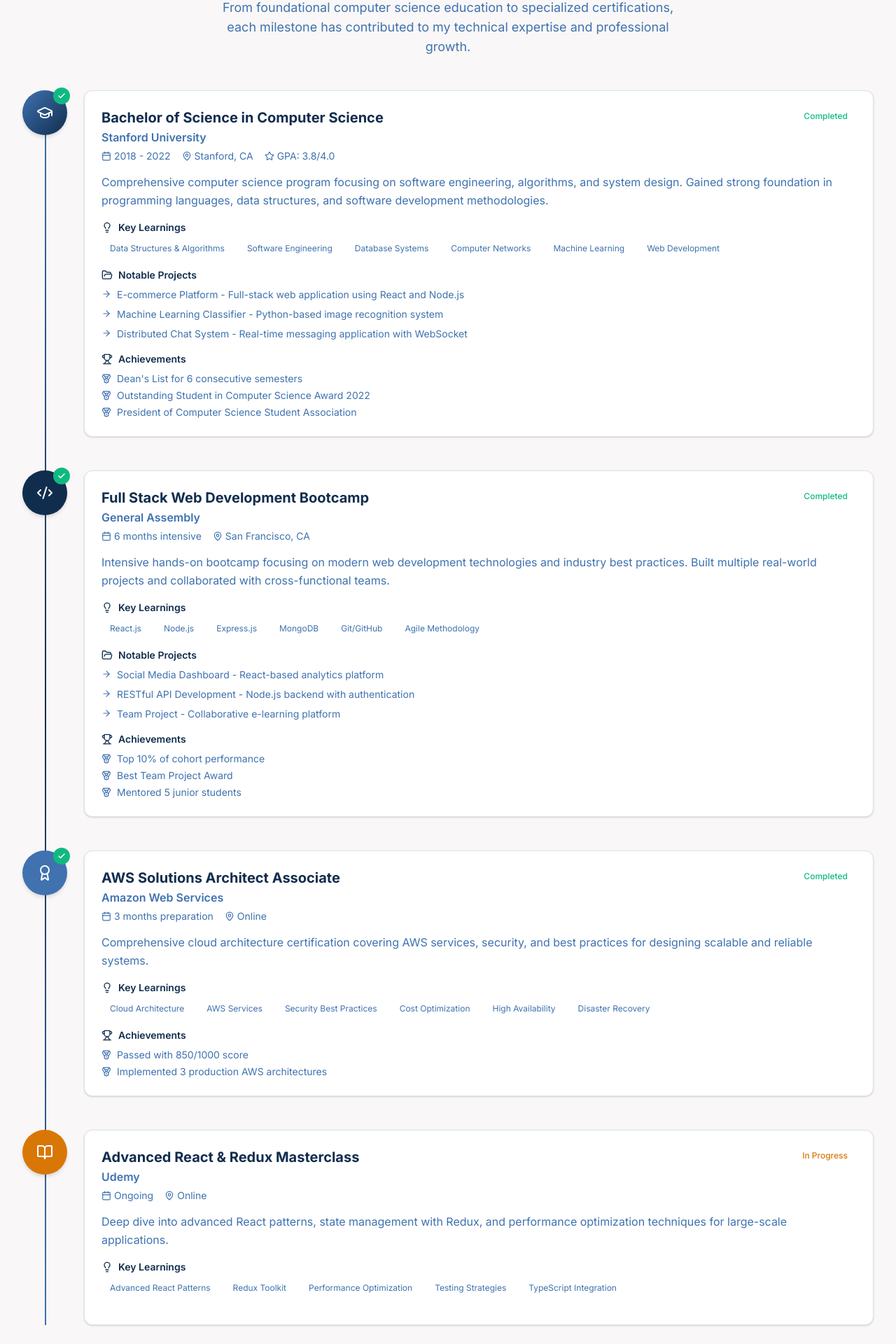
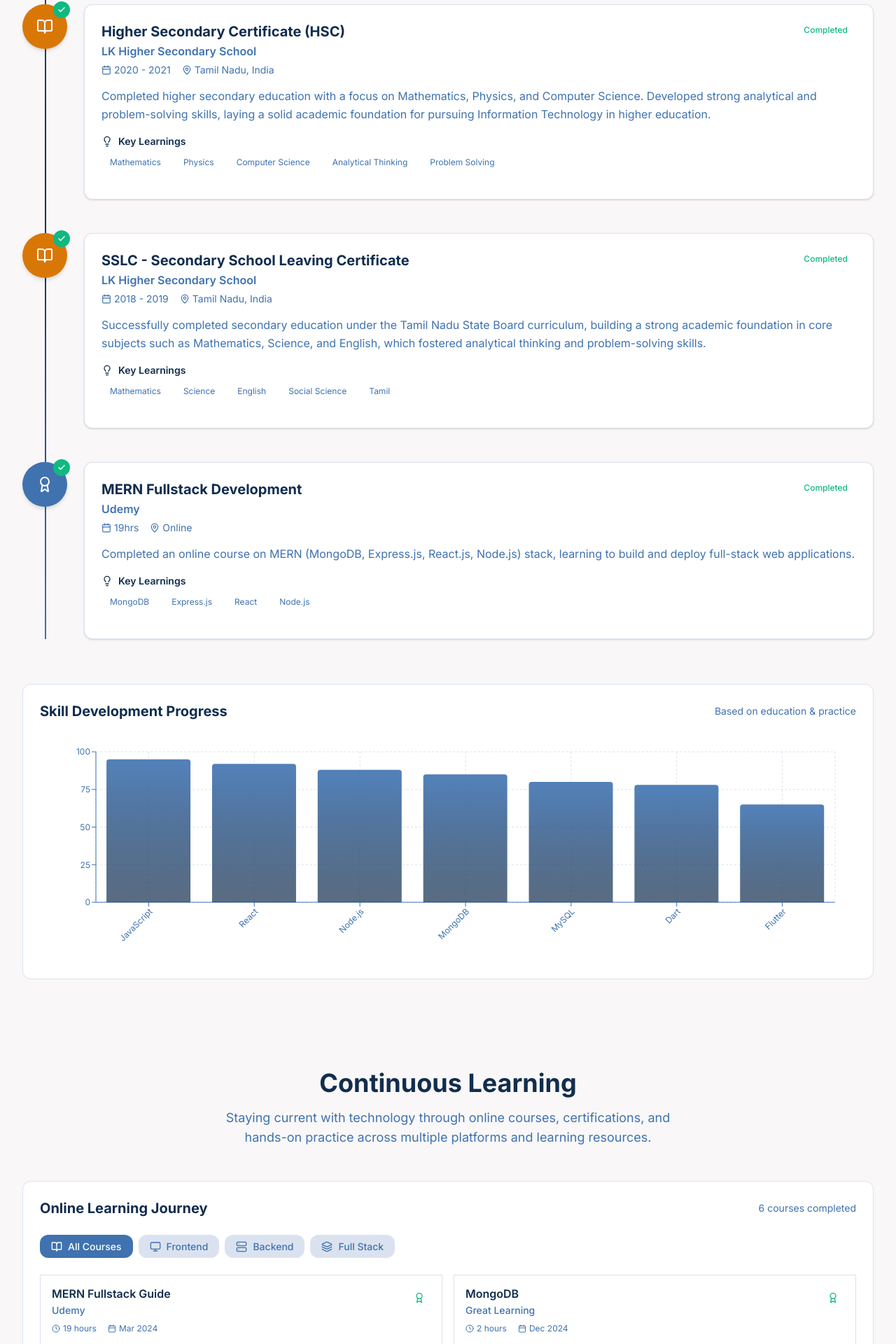
Before and after one commit to ifthikar2267/portfolio, a React (Vite) app: page /education in a window 1280 px wide. Shown: the part 815-2735 px from the top of the page at 70% size. Built offline with nearby package versions, Linux system fonts and the light colour scheme.

Commit message:
education

```diff
--- a/src/pages/education/components/EducationTimeline.jsx
+++ b/src/pages/education/components/EducationTimeline.jsx
@@ -13,13 +13,15 @@
             <div className="relative z-10 flex-shrink-0">
               <div className={`w-16 h-16 rounded-full flex items-center justify-center shadow-brand-lg ${
                 item?.type === 'degree' ? 'gradient-primary' :
-                item?.type === 'bootcamp' ? 'bg-secondary' :
+                item?.type === 'HSC' ? 'bg-secondary' :
+                item?.type === 'SSLC' ? 'bg-secondary' :
                 item?.type === 'certification'? 'bg-accent' : 'bg-warning'
               }`}>
                 <Icon
                   name={
                     item?.type === 'degree' ? 'GraduationCap' :
-                    item?.type === 'bootcamp' ? 'Code2' :
+                    item?.type === 'HSC' ? 'Code2' :
+                    item?.type === 'SSLC' ? 'Code2' :
                     item?.type === 'certification'? 'Award' : 'BookOpen'
                   }
                   size={24}
--- a/src/pages/education/components/OnlineLearningSection.jsx
+++ b/src/pages/education/components/OnlineLearningSection.jsx
@@ -9,8 +9,7 @@
     { id: 'all', name: 'All Courses', icon: 'BookOpen' },
     { id: 'frontend', name: 'Frontend', icon: 'Monitor' },
     { id: 'backend', name: 'Backend', icon: 'Server' },
-    { id: 'fullstack', name: 'Full Stack', icon: 'Layers' },
-    { id: 'devops', name: 'DevOps', icon: 'Settings' }
+    { id: 'fullstack', name: 'Full Stack', icon: 'Layers' }
   ];
 
   const filteredCourses = selectedCategory === 'all'
@@ -31,7 +30,7 @@
           <button
             key={category?.id}
             onClick={() => setSelectedCategory(category?.id)}
-            className={`flex items-center space-x-2 px-4 py-2 rounded-lg text-sm font-medium transition-all duration-200 ${
+            className={`flex items-center rounded-xl space-x-2 px-4 py-2 rounded-lg text-sm font-medium transition-all duration-200 ${
               selectedCategory === category?.id
                 ? 'bg-primary text-white shadow-sm'
                 : 'bg-muted text-muted-foreground hover:bg-muted/80 hover:text-foreground'
@@ -83,7 +82,7 @@
             {/* Skills Learned */}
             <div className="mb-3">
               <div className="flex flex-wrap gap-1">
-                {course?.skills?.slice(0, 3)?.map((skill, idx) => (
+                {course?.skills?.slice(0, 4)?.map((skill, idx) => (
                   <span
                     key={idx}
                     className="px-2 py-1 bg-accent/10 text-accent text-xs rounded"
@@ -91,7 +90,7 @@
                     {skill}
                   </span>
                 ))}
-                {course?.skills?.length > 3 && (
+                {course?.skills?.length > 4 && (
                   <span className="px-2 py-1 bg-muted text-muted-foreground text-xs rounded">
                     +{course?.skills?.length - 3} more
                   </span>
@@ -116,18 +115,24 @@
             {/* Action Buttons */}
             <div className="flex items-center justify-between">
               <div className="flex items-center space-x-2">
-                <div className="flex items-center space-x-1">
+                {/* <div className="flex items-center space-x-1">
                   <Icon name="Star" size={14} className="text-warning" />
                   <span className="text-sm text-muted-foreground">{course?.rating}</span>
-                </div>
+                </div> */}
               </div>
 
-              {course?.hasCertificate && (
-                <Button variant="outline" size="xs">
-                  <Icon name="ExternalLink" size={12} className="mr-1" />
-                  View Certificate
-                </Button>
-              )}
+              {course?.hasCertificate && course?.certificateLink && (
+                  <Button
+                    variant="outline"
+                    size="xs"
+                    className='rounded-xl'
+                    onClick={() => window.open(course.certificateLink, "_blank")}
+                  >
+                    <Icon name="ExternalLink" size={12} className="mr-1" />
+                    View Certificate
+                  </Button>
+                )}
+
             </div>
           </div>
         ))}
--- a/src/pages/education/index.jsx
+++ b/src/pages/education/index.jsx
@@ -13,75 +13,55 @@
     {
       id: 1,
       type: 'degree',
-      title: 'Bachelor of Science in Computer Science',
-      institution: 'Stanford University',
-      duration: '2018 - 2022',
-      location: 'Stanford, CA',
-      gpa: '3.8/4.0',
+      title: 'B-Tech Information Technology',
+      institution: 'Mohamed Sathak AJ College of Engineering',
+      duration: '2021 - 2025',
+      location: 'Chennai, TN',
+      gpa: '8.0',
       status: 'completed',
       isCompleted: true,
-      description: `Comprehensive computer science program focusing on software engineering, algorithms, and system design. Gained strong foundation in programming languages, data structures, and software development methodologies.`,
+      description: `Pursued a comprehensive curriculum in Information Technology covering software development, database management, and emerging technologies. Developed strong problem-solving skills through academic projects, and hands-on experience, building a solid foundation for a career in modern IT solutions.`,
       keyLearnings: ['Data Structures & Algorithms', 'Software Engineering', 'Database Systems', 'Computer Networks', 'Machine Learning', 'Web Development'],
       projects: [
         'E-commerce Platform - Full-stack web application using React and Node.js',
-        'Machine Learning Classifier - Python-based image recognition system',
-        'Distributed Chat System - Real-time messaging application with WebSocket'
       ],
-      achievements: [
-        'Dean\'s List for 6 consecutive semesters',
-        'Outstanding Student in Computer Science Award 2022',
-        'President of Computer Science Student Association'
-      ]
     },
     {
-      id: 2,
-      type: 'bootcamp',
-      title: 'Full Stack Web Development Bootcamp',
-      institution: 'General Assembly',
-      duration: '6 months intensive',
-      location: 'San Francisco, CA',
+        id: 2,
+        type: 'education',
+        title: 'Higher Secondary Certificate (HSC)',
+        institution: 'LK Higher Secondary School',
+        duration: '2020 - 2021',
+        location: 'Tamil Nadu, India',
+        status: 'completed',
+        isCompleted: true,
+        description: `Completed higher secondary education with a focus on Mathematics, Physics, and Computer Science. Developed strong analytical and problem-solving skills, laying a solid academic foundation for pursuing Information Technology in higher education.`,
+        keyLearnings: ['Mathematics', 'Physics', 'Computer Science', 'Analytical Thinking', 'Problem Solving'],
+},
+
+    {
+      id: 3,
+      type: 'education',
+      title: 'SSLC - Secondary School Leaving Certificate',
+      institution: 'LK Higher Secondary School',
+      duration: '2018 - 2019',
+      location: 'Tamil Nadu, India',
       status: 'completed',
       isCompleted: true,
-      description: `Intensive hands-on bootcamp focusing on modern web development technologies and industry best practices. Built multiple real-world projects and collaborated with cross-functional teams.`,
-      keyLearnings: ['React.js', 'Node.js', 'Express.js', 'MongoDB', 'Git/GitHub', 'Agile Methodology'],
-      projects: [
-        'Social Media Dashboard - React-based analytics platform',
-        'RESTful API Development - Node.js backend with authentication',
-        'Team Project - Collaborative e-learning platform'
-      ],
-      achievements: [
-        'Top 10% of cohort performance',
-        'Best Team Project Award',
-        'Mentored 5 junior students'
-      ]
+      description: `Successfully completed secondary education under the Tamil Nadu State Board curriculum, building a strong academic foundation in core subjects such as Mathematics, Science, and English, which fostered analytical thinking and problem-solving skills.`,
+      keyLearnings: ['Mathematics', 'Science', 'English', 'Social Science', 'Tamil'],
     },
     {
-      id: 3,
+      id: 4,
       type: 'certification',
-      title: 'AWS Solutions Architect Associate',
-      institution: 'Amazon Web Services',
-      duration: '3 months preparation',
+      title: 'MERN Fullstack Development',
+      institution: 'Udemy',
+      duration: '19hrs',
       location: 'Online',
       status: 'completed',
       isCompleted: true,
-      description: `Comprehensive cloud architecture certification covering AWS services, security, and best practices for designing scalable and reliable systems.`,
-      keyLearnings: ['Cloud Architecture', 'AWS Services', 'Security Best Practices', 'Cost Optimization', 'High Availability', 'Disaster Recovery'],
-      achievements: [
-        'Passed with 850/1000 score',
-        'Implemented 3 production AWS architectures'
-      ]
-    },
-    {
-      id: 4,
-      type: 'course',
-      title: 'Advanced React & Redux Masterclass',
-      institution: 'Udemy',
-      duration: 'Ongoing',
-      location: 'Online',
-      status: 'in-progress',
-      isCompleted: false,
-      description: `Deep dive into advanced React patterns, state management with Redux, and performance optimization techniques for large-scale applications.`,
-      keyLearnings: ['Advanced React Patterns', 'Redux Toolkit', 'Performance Optimization', 'Testing Strategies', 'TypeScript Integration']
+      description: `Completed an online course on MERN (MongoDB, Express.js, React.js, Node.js) stack, learning to build and deploy full-stack web applications.`,
+      keyLearnings: ['MongoDB', 'Express.js', 'React', 'Node.js']
     }
   ];
 
@@ -122,86 +102,89 @@
     { name: 'JavaScript', proficiency: 95 },
     { name: 'React', proficiency: 92 },
     { name: 'Node.js', proficiency: 88 },
-    { name: 'Python', proficiency: 85 },
-    { name: 'AWS', proficiency: 82 },
-    { name: 'MongoDB', proficiency: 80 },
-    { name: 'TypeScript', proficiency: 78 },
-    { name: 'Docker', proficiency: 75 }
+    { name: 'MongoDB', proficiency: 85 },
+    { name: 'MySQL', proficiency: 80 },
+    { name: 'Dart', proficiency: 78 },
+    { name: 'Flutter', proficiency: 65 }
   ];
 
   // Mock online courses data
   const onlineCoursesData = [
     {
       id: 1,
-      title: 'Complete React Developer Course',
+      title: 'MERN Fullstack Guide',
       platform: 'Udemy',
-      category: 'frontend',
-      duration: '40 hours',
-      completedDate: 'Dec 2024',
+      category: 'fullstack',
+      duration: '19 hours',
+      completedDate: 'Mar 2024',
       progress: 100,
-      rating: 4.8,
       hasCertificate: true,
-      skills: ['React', 'Redux', 'Hooks', 'Context API', 'Testing']
+      certificateLink: 'https://www.udemy.com/certificate/UC-20a64cb5-be20-4132-bab2-a465ba040255/',
+      skills: ['React', 'MongoDB', 'Node.js', 'Express.js']
     },
     {
       id: 2,
-      title: 'Node.js Masterclass',
-      platform: 'Pluralsight',
+      title: 'MongoDB',
+      platform: 'Great Learning',
       category: 'backend',
-      duration: '35 hours',
-      completedDate: 'Nov 2024',
+      duration: '2 hours',
+      completedDate: 'Dec 2024',
       progress: 100,
-      rating: 4.9,
+      rating: 4.5,
       hasCertificate: true,
-      skills: ['Node.js', 'Express', 'MongoDB', 'Authentication', 'API Design']
+      certificateLink: 'https://drive.google.com/file/d/1PPnPhO4xSAt8V-GBsoKrMnMJzny3rgDT/view?usp=drivesdk',
+      skills: ['MongoDB']
     },
     {
       id: 3,
-      title: 'AWS Cloud Practitioner',
-      platform: 'A Cloud Guru',
-      category: 'devops',
+      title: 'Blockchain',
+      platform: 'Kerala Blockchain Academy',
+      category: 'backend',
       duration: '25 hours',
       completedDate: 'Oct 2024',
       progress: 100,
       rating: 4.7,
       hasCertificate: true,
-      skills: ['AWS Services', 'Cloud Architecture', 'Security', 'Cost Management']
+      certificateLink: 'https://drive.google.com/file/d/1P-Md0xy8LlDMdrCfF0zFPkg29A100Ro-/view?usp=drivesdk',
     },
     {
       id: 4,
-      title: 'Full Stack Development',
-      platform: 'Coursera',
-      category: 'fullstack',
-      duration: '60 hours',
-      completedDate: 'Sep 2024',
+      title: 'Python',
+      platform: 'Guvi',
+      category: 'backend',
+      duration: '10 hours',
+      completedDate: 'Aug 2023',
       progress: 100,
-      rating: 4.6,
+      rating: 4.5,
       hasCertificate: true,
-      skills: ['MERN Stack', 'GraphQL', 'Docker', 'CI/CD', 'Testing']
+      certificateLink: 'https://drive.google.com/file/d/1P1Wnq2JW4gt8ZQi_sK6EGSnFZgFnvbY-/view?usp=drivesdk',
+      skills: ['Python']
     },
     {
       id: 5,
-      title: 'Advanced JavaScript Concepts',
-      platform: 'Frontend Masters',
-      category: 'frontend',
+      title: 'Oracle Cloud',
+      platform: 'Oracle',
+      category: 'backend',
       duration: '20 hours',
-      completedDate: 'In Progress',
-      progress: 75,
-      rating: 4.9,
-      hasCertificate: false,
-      skills: ['Closures', 'Prototypes', 'Async Programming', 'ES6+']
+      completedDate: 'Mar 2024',
+      progress: 100,
+      rating: 4.0,
+      hasCertificate: true,
+      certificateLink: 'https://drive.google.com/file/d/1PT0X0XoflrdppIB6ydc3eL4yumCv1ITT/view?usp=drivesdk',
+      skills: ['Cloud']
     },
     {
       id: 6,
-      title: 'Microservices Architecture',
-      platform: 'Udemy',
+      title: 'AI',
+      platform: 'Guvi',
       category: 'backend',
-      duration: '45 hours',
-      completedDate: 'In Progress',
-      progress: 60,
+      duration: '10 hours',
+      completedDate: 'Aug 2023',
+      progress: 100,
       rating: 4.5,
-      hasCertificate: false,
-      skills: ['Microservices', 'Docker', 'Kubernetes', 'API Gateway']
+      hasCertificate: true,
+      certificateLink: 'https://drive.google.com/file/d/1P1xWi5AT0gcuanWK3630KsuiVZTp5HCv/view?usp=drivesdk',
+      skills: ['Artificial Intelligence']
     }
   ];
 
@@ -265,42 +248,41 @@
   ];
 
   return (
-    <div className="min-h-screen bg-background">
+    <div className="min-h-screen bg-background overflow-x-hidden">
       <Header />
       {/* Hero Section */}
       <section className="pt-24 pb-16 px-4 sm:px-6 lg:px-8">
         <div className="max-w-7xl mx-auto">
-          <div className="text-center mb-16">
-            <div className="inline-flex items-center space-x-2 bg-primary/10 text-primary px-4 py-2 rounded-full text-sm font-medium mb-6">
+          {/* <div className="text-center mb-16"> */}
+            {/* <div className="inline-flex items-center space-x-2 bg-primary/10 text-primary px-4 py-2 rounded-full text-sm font-medium mb-6">
               <Icon name="GraduationCap" size={16} />
               <span>Educational Journey</span>
-            </div>
+            </div> */}
 
-            <h1 className="text-4xl md:text-5xl lg:text-6xl font-bold text-foreground mb-6">
+            {/* <h1 className="text-4xl md:text-5xl lg:text-6xl font-bold text-foreground mb-6">
               Learning &{' '}
               <span className="gradient-text">Growth</span>
-            </h1>
+            </h1> */}
 
-            <p className="text-xl text-muted-foreground max-w-3xl mx-auto leading-relaxed">
+            {/* <p className="text-xl text-muted-foreground max-w-3xl mx-auto leading-relaxed">
               A continuous journey of formal education, professional development, and self-directed learning
               that shapes my expertise and drives innovation in every project.
-            </p>
-          </div>
+            </p> */}
+          {/* </div> */}
 
           {/* Learning Statistics */}
-          <LearningStats stats={learningStats} />
+          {/* <LearningStats stats={learningStats} /> */}
         </div>
       </section>
       {/* Education Timeline */}
-      <section className="py-16 px-4 sm:px-6 lg:px-8 bg-surface/50">
+      <section className="py-0 px-4 sm:px-6 lg:px-8 bg-surface/50">
         <div className="max-w-7xl mx-auto">
           <div className="text-center mb-12">
             <h2 className="text-3xl md:text-4xl font-bold text-foreground mb-4">
               Educational Timeline
             </h2>
             <p className="text-lg text-muted-foreground max-w-2xl mx-auto">
-              From foundational computer science education to specialized certifications,
-              each milestone has contributed to my technical expertise and professional growth.
+              I pursued my studies in Information Technology, gaining a strong foundation in programming, database management, and software development. Throughout my coursework, I developed problem-solving skills, hands-on project experience, and a solid understanding of modern technologies, preparing me for real-world IT challenges.
             </p>
           </div>
 
@@ -332,7 +314,7 @@
       {/* Learning Goals */}
       <section className="py-16 px-4 sm:px-6 lg:px-8">
         <div className="max-w-7xl mx-auto">
-          <div className="text-center mb-12">
+          {/* <div className="text-center mb-12">
             <h2 className="text-3xl md:text-4xl font-bold text-foreground mb-4">
               Future Learning Goals
             </h2>
@@ -340,13 +322,13 @@
               Planned learning objectives and skill development roadmap to stay ahead
               of industry trends and emerging technologies.
             </p>
-          </div>
+          </div> */}
 
-          <LearningGoals goals={learningGoalsData} />
+          {/* <LearningGoals goals={learningGoalsData} /> */}
         </div>
       </section>
       {/* Call to Action */}
-      <section className="py-16 px-4 sm:px-6 lg:px-8 bg-surface/50">
+      {/* <section className="py-16 px-4 sm:px-6 lg:px-8 bg-surface/50">
         <div className="max-w-4xl mx-auto text-center">
           <div className="bg-card border border-border rounded-2xl p-8 md:p-12 shadow-brand-lg">
             <div className="w-16 h-16 gradient-primary rounded-full flex items-center justify-center mx-auto mb-6">
@@ -375,12 +357,12 @@
             </div>
           </div>
         </div>
-      </section>
+      </section> */}
       {/* Footer */}
       <footer className="py-8 px-4 sm:px-6 lg:px-8 border-t border-border">
         <div className="max-w-7xl mx-auto text-center">
           <p className="text-muted-foreground">
-            © {new Date()?.getFullYear()} DevPortfolio Pro. Committed to lifelong learning and growth.
+            © {new Date()?.getFullYear()} Ifthikar. Committed to lifelong learning and growth.
           </p>
         </div>
       </footer>
```
Also changed, not shown: src/pages/homepage/index.jsx (+0 -17 lines), src/pages/projects/components/ProjectCard.jsx (+7 -0 lines).
